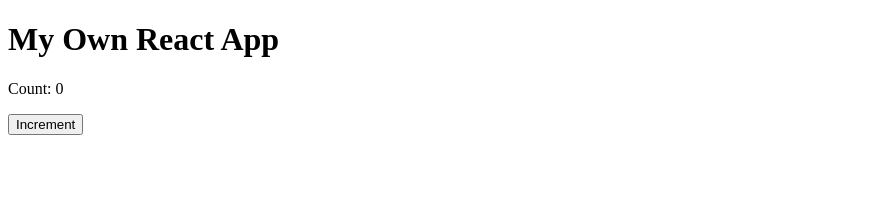
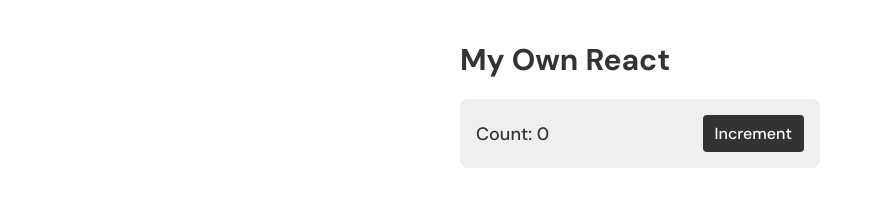
Before and after one commit to mcornale/my-own-react, a website built with Vite: page index.html in a window 1280 px wide. Shown: the whole page, without its empty margins (0-875 px from the left). Built offline with nearby package versions, Linux system fonts and the light colour scheme.

Commit message:
add styles

```diff
--- a/App.js
+++ b/App.js
@@ -3,8 +3,8 @@ import { createElement, useState } from './react';
 function App() {
   return createElement(
     'div',
-    {},
-    createElement('h1', {}, 'My Own React App'),
+    { className: 'app' },
+    createElement('h1', { className: 'app-title' }, 'My Own React'),
     Counter()
   );
 }
@@ -14,9 +14,13 @@ function Counter() {
 
   return createElement(
     'div',
-    {},
-    createElement('p', {}, `Count: ${count}`),
-    createElement('button', { onClick: () => setCount(count + 1) }, 'Increment')
+    { className: 'counter' },
+    createElement('p', { className: 'counter-value' }, `Count: ${count}`),
+    createElement(
+      'button',
+      { className: 'counter-button', onClick: () => setCount(count + 1) },
+      'Increment'
+    )
   );
 }
 
--- a/index.html
+++ b/index.html
@@ -4,6 +4,13 @@
     <meta charset="UTF-8" />
     <meta name="viewport" content="width=device-width, initial-scale=1.0" />
     <title>My Own React</title>
+    <link rel="preconnect" href="https://fonts.googleapis.com" />
+    <link rel="preconnect" href="https://fonts.gstatic.com" crossorigin />
+    <link
+      href="https://fonts.googleapis.com/css2?family=DM+Sans:wght@400;500;600;700&display=swap"
+      rel="stylesheet"
+    />
+    <link href="./styles.css" rel="stylesheet" />
   </head>
   <body>
     <div id="root"></div>
--- /dev/null
+++ b/styles.css
@@ -0,0 +1,56 @@
+*,
+*::before,
+*::after {
+  box-sizing: border-box;
+  padding: 0;
+  margin: 0;
+}
+
+html {
+  font-size: 62.5%;
+}
+
+body {
+  color: #333;
+  font-family: 'DM Sans', sans-serif;
+  font-size: 1.6rem;
+}
+
+.app {
+  padding: 4rem;
+  margin: 0 auto;
+  max-width: 44rem;
+}
+
+.app-title {
+  font-size: 3rem;
+  margin-bottom: 2rem;
+}
+
+.counter {
+  background-color: #efefef;
+  border-radius: 0.8rem;
+  padding: 1.6rem;
+
+  display: flex;
+  justify-content: space-between;
+  align-items: center;
+}
+
+.counter-value {
+  font-weight: 500;
+  font-size: 1.8rem;
+}
+
+.counter-button {
+  appearance: none;
+  border: 0;
+  font: inherit;
+  cursor: pointer;
+
+  background-color: #333;
+  border-radius: 0.4rem;
+  color: #fff;
+  padding: 0.8rem 1.2rem;
+  font-weight: 500;
+}
```
